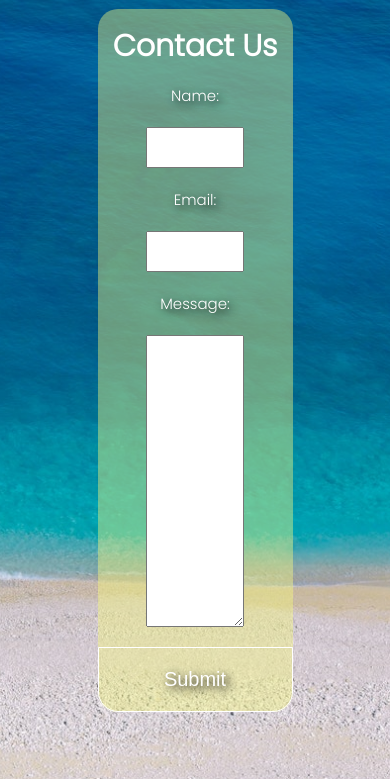
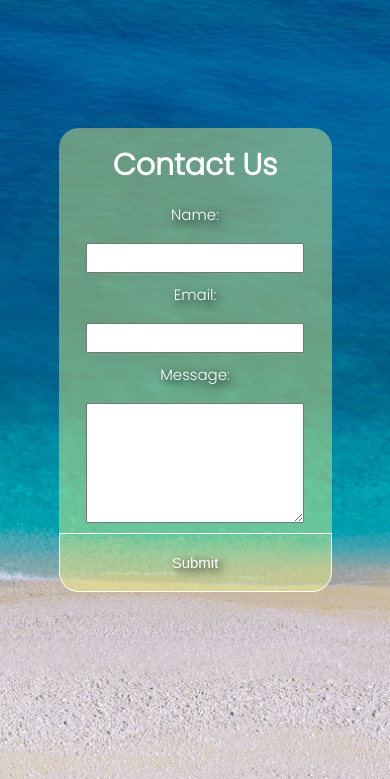
Before and after one commit to ShadenAi/Travel-Agency, a plain HTML site: page index.html in a window 390 px wide. Shown: the part 3380-4159 px from the top of the page. Drawn offline with Linux system fonts and the light colour scheme; a web font is replaced by a local one.

Commit message:
Added Final Project

```diff
--- a/style.css
+++ b/style.css
@@ -261,3 +261,44 @@ footer ul{
     justify-content: space-between;
     align-items: center;
 }
+
+
+@media (max-width: 1024px){
+    .form-wrapper {
+        width: 70%;
+    }
+    form input, form textarea{
+        margin: 1rem auto;
+        width: 60%;
+        min-height: 3rem;
+
+    }
+
+}
+
+@media (max-width: 500px){
+
+.form-wrapper button{
+    font-size: 1.5rem;
+}
+    .form-wrapper label{
+        margin: 0rem 3rem;
+        font-size: 1.5rem;
+    }
+    .form-wrapper input,textarea{
+        padding: 1rem auto;
+    }
+    form input, form label, form textarea{
+        display:block ;
+        font-size: 2.4rem;
+        height: 3rem;
+    }
+    form textarea{
+        height: 12rem
+    }
+    form input, form textarea{
+        margin: 1rem auto;
+        width: 80%;
+
+    }
+}
```
Also changed, not shown: 1 other file.
